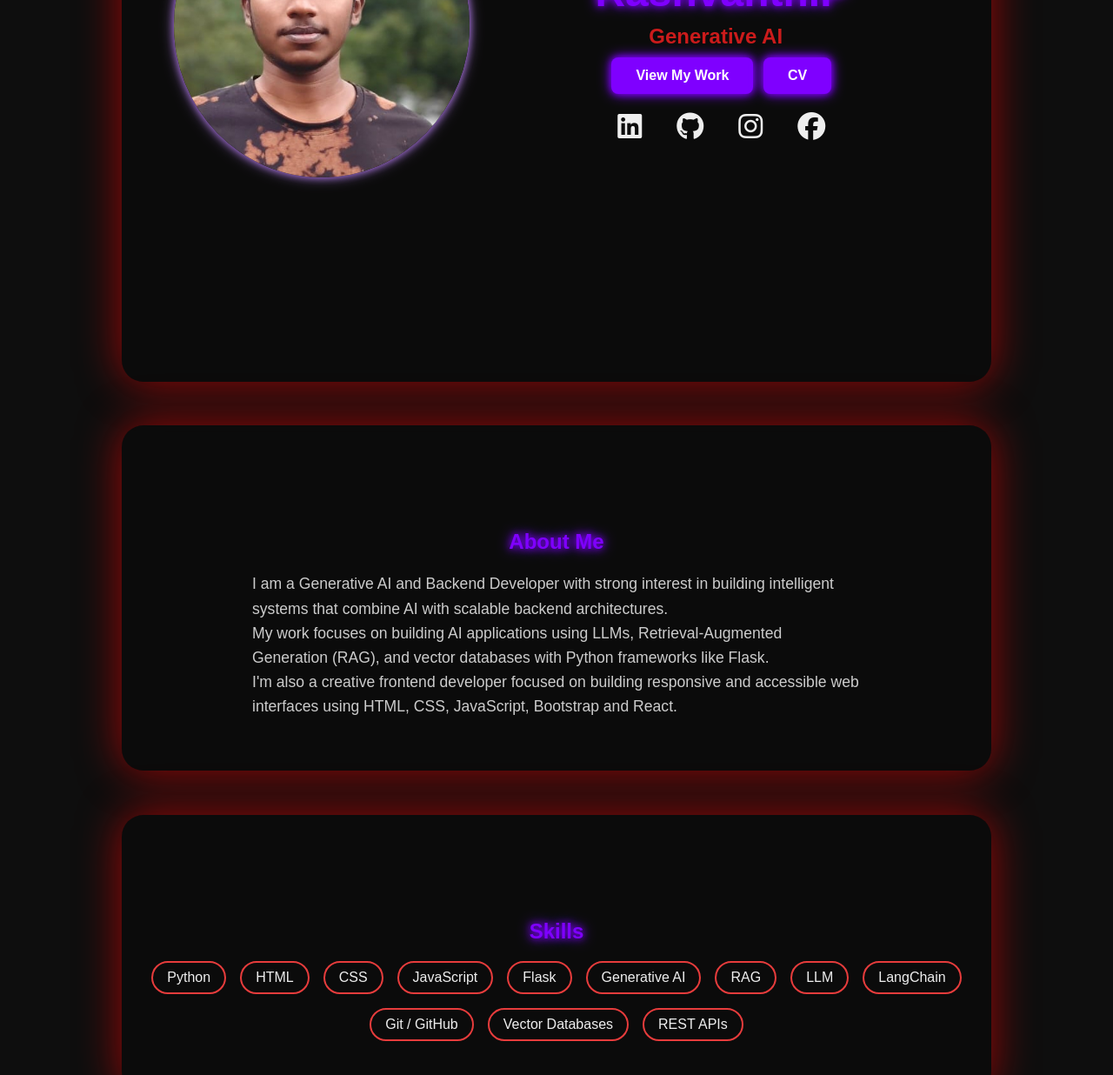
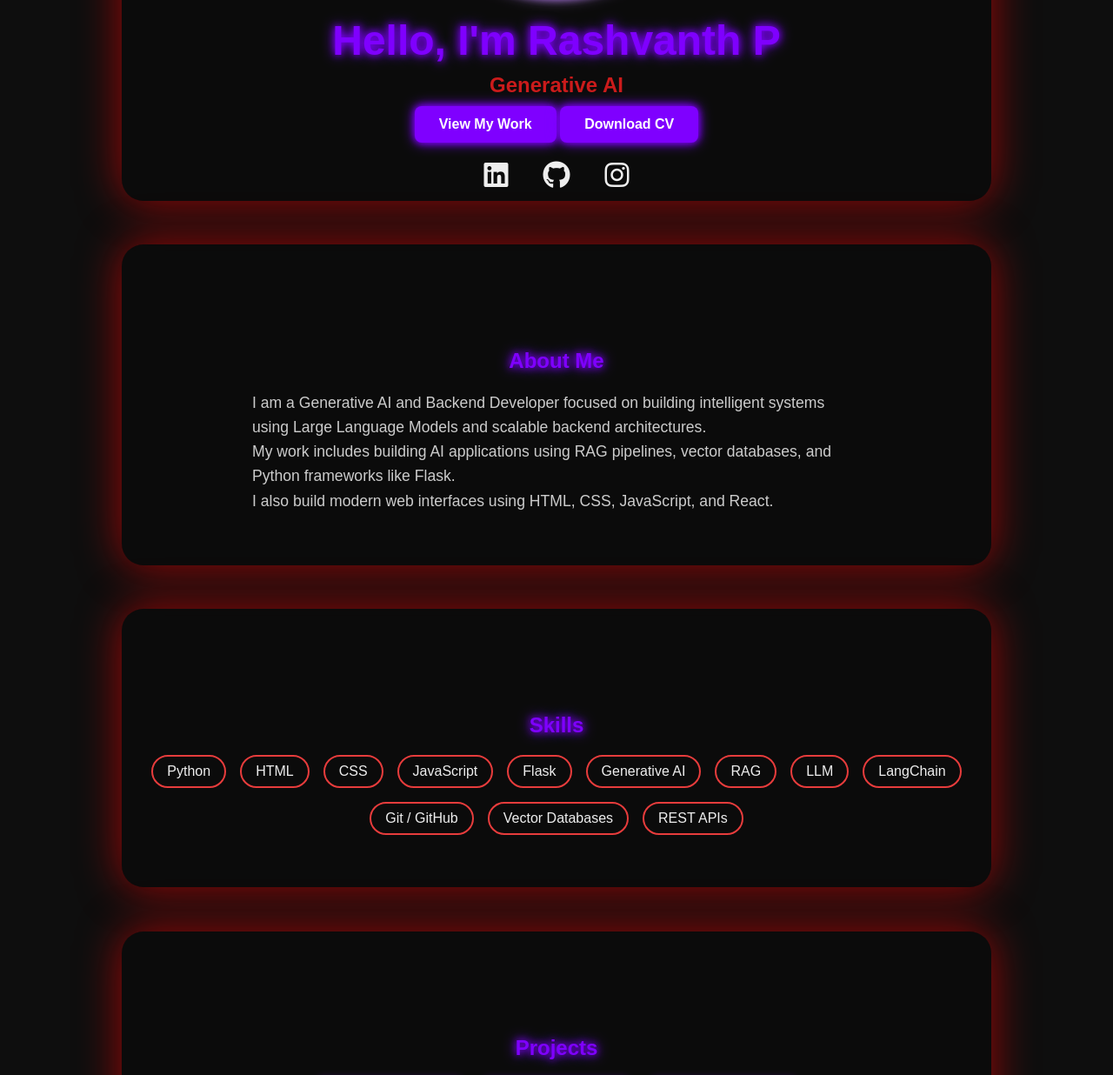
Before and after one commit to rashvanth-p/portfolio-flask, a Flask app: page / in a window 1280 px wide. Shown: the part 419-1655 px from the top of the page at 87% size. Run offline with Flask 3, Linux system fonts and the light colour scheme.

Commit message:
portfolio upload

```diff
--- a/templates/index.html
+++ b/templates/index.html
@@ -1,5 +1,4 @@
 <!DOCTYPE html>
-
 <html lang="en">
 
 <head>
@@ -22,9 +21,13 @@
 
 <nav>
 
-<a href="#home" class="nav-link">Home</a> <a href="#about" class="nav-link">About</a> <a href="#skills" class="nav-link">Skills</a> <a href="#projects" class="nav-link">Projects</a> <a href="#Certifecate" class="nav-link">Certificate</a>
+<a href="#home" class="nav-link">Home</a>
+<a href="#about" class="nav-link">About</a>
+<a href="#skills" class="nav-link">Skills</a>
+<a href="#projects" class="nav-link">Projects</a>
+<a href="#certificates" class="nav-link">Certificates</a>
 
-<a href="{{ url_for('static', filename='images/RASHVANTH RESUME  (5).pdf') }}" target="_blank" class="cv-btn">
+<a href="{{ url_for('static', filename='images/resume.pdf') }}" target="_blank" class="cv-btn">
 CV
 </a>
 
@@ -32,51 +35,43 @@
 
 </nav>
 
-<!-- HOME SECTION -->
-
-<div class="container1">
+<!-- HOME -->
 
 <section id="home">
 
-<div class="f">
+<div class="home-container">
 
 <div class="home-img">
 
-<img src="{{ url_for('static', filename='images/WhatsApp Image 2026-03-10 at 11.45.42 AM.jpeg') }}" alt="Rashvanth">
+<img src="{{ url_for('static', filename='images/profile.jpg') }}" alt="Rashvanth">
 
 </div>
 
-<div class="home-cont">
+<div class="home-content">
 
-<h1>Hello, I'm Rashvanth.P</h1>
+<h1>Hello, I'm Rashvanth P</h1>
 
 <div class="auto-text">
 
 <h2>
 
-<span style="color: rgb(203,27,27)">Generative AI </span>
+<span style="color:#cb1b1b">Generative AI </span>
 
 <span class="typed-text"></span>
 
-<span class="cursor"> </span>
+<span class="cursor"></span>
 
 </h2>
 
 </div>
 
 <button onclick="document.querySelector('#projects').scrollIntoView({behavior:'smooth'})">
-
 View My Work
-
 </button>
 
-<button style="margin-left:7px">
-
-<a href="{{ url_for('static', filename='images/RASHVANTH RESUME  (5).pdf') }}" target="_blank">
-CV
+<a href="{{ url_for('static', filename='images/resume.pdf') }}" target="_blank">
+<button>Download CV</button>
 </a>
-
-</button>
 
 <div class="icon">
 
@@ -92,10 +87,6 @@
 <i class="fa-brands fa-instagram"></i>
 </a>
 
-<a href="#">
-<i class="fa-brands fa-facebook"></i>
-</a>
-
 </div>
 
 </div>
@@ -104,8 +95,6 @@
 
 </section>
 
-</div>
-
 <!-- ABOUT -->
 
 <section id="about">
@@ -113,15 +102,15 @@
 <h2>About Me</h2>
 
 <p>
-I am a Generative AI and Backend Developer with strong interest in building intelligent systems that combine AI with scalable backend architectures.
+I am a Generative AI and Backend Developer focused on building intelligent systems using Large Language Models and scalable backend architectures.
 </p>
 
 <p>
-My work focuses on building AI applications using LLMs, Retrieval-Augmented Generation (RAG), and vector databases with Python frameworks like Flask.
+My work includes building AI applications using RAG pipelines, vector databases, and Python frameworks like Flask.
 </p>
 
 <p>
-I'm also a creative frontend developer focused on building responsive and accessible web interfaces using HTML, CSS, JavaScript, Bootstrap and React.
+I also build modern web interfaces using HTML, CSS, JavaScript, and React.
 </p>
 
 </section>
@@ -157,18 +146,18 @@
 
 <section id="projects">
 
-<h2>My Projects</h2>
+<h2>Projects</h2>
 
 <div class="project-grid">
 
 <div class="project">
 
-<img src="{{ url_for('static', filename='images/Screenshot 2026-03-11 114327.png') }}">
+<img src="{{ url_for('static', filename='images/project1.png') }}">
 
 <h3>AI Resume Analyzer (RAG)</h3>
 
 <p>
-AI-powered Resume Analyzer using Retrieval-Augmented Generation (RAG) and LLMs.
+AI Resume Analyzer using Retrieval-Augmented Generation and LLMs.
 </p>
 
 <a class="btn"
@@ -187,7 +176,7 @@
 
 <h3>Project Two</h3>
 
-<p>A short description of this project.</p>
+<p>Project description here.</p>
 
 </div>
 
@@ -197,7 +186,7 @@
 
 <h3>Project Three</h3>
 
-<p>A short description of this project.</p>
+<p>Project description here.</p>
 
 </div>
 
@@ -207,7 +196,7 @@
 
 <!-- CERTIFICATES -->
 
-<section id="Certifecate">
+<section id="certificates">
 
 <h2>Certificates</h2>
 
@@ -215,12 +204,13 @@
 
 <div class="project">
 
-<a href="{{ url_for('static', filename='images/generatic ai.jpg') }}">
+<a href="{{ url_for('static', filename='images/generative-ai.jpg') }}">
 
-<img src="{{ url_for('static', filename='images/gai img.jpeg') }}">
+<img src="{{ url_for('static', filename='images/gai-preview.jpg') }}">
 
-<h3>Generative AI</h3>
-<p>IBM Generative AI Certification</p>
+<h3>IBM Generative AI</h3>
+
+<p>Generative AI Certification</p>
 
 </a>
 
@@ -230,9 +220,10 @@
 
 <a href="{{ url_for('static', filename='images/rinex.png') }}">
 
-<img src="{{ url_for('static', filename='images/download.jpg') }}">
+<img src="{{ url_for('static', filename='images/rinex-preview.jpg') }}">
 
-<h3>Internship</h3>
+<h3>AI Internship</h3>
+
 <p>Rinex Artificial Intelligence Internship</p>
 
 </a>
@@ -243,49 +234,11 @@
 
 <a href="{{ url_for('static', filename='images/nvidia.png') }}">
 
-<img src="{{ url_for('static', filename='images/nvidia img.webp') }}">
+<img src="{{ url_for('static', filename='images/nvidia-preview.jpg') }}">
 
 <h3>NVIDIA</h3>
+
 <p>Fundamentals of Deep Learning</p>
-
-</a>
-
-</div>
-
-<div class="project">
-
-<a href="{{ url_for('static', filename='images/kaggle.jpg') }}">
-
-<img src="{{ url_for('static', filename='images/kaggle in.jpg') }}">
-
-<h3>Kaggle</h3>
-<p>Introduction to Machine Learning</p>
-
-</a>
-
-</div>
-
-<div class="project">
-
-<a href="{{ url_for('static', filename='images/ibm web development.png') }}">
-
-<img src="{{ url_for('static', filename='images/wb img.jpeg') }}">
-
-<h3>Web Development</h3>
-<p>IBM Certification</p>
-
-</a>
-
-</div>
-
-<div class="project">
-
-<a href="{{ url_for('static', filename='images/nptl.png') }}">
-
-<img src="{{ url_for('static', filename='images/iot img.avif') }}">
-
-<h3>NPTEL</h3>
-<p>Introduction to Internet of Things</p>
 
 </a>
 
```
Also changed, not shown: static/main.js (+11 -9 lines).
